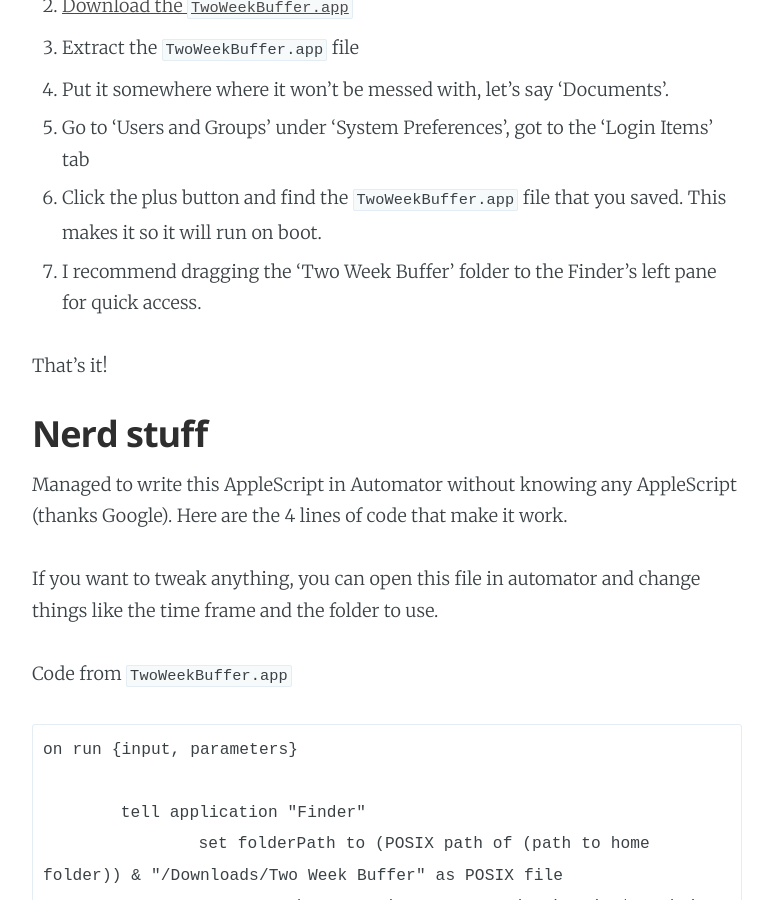
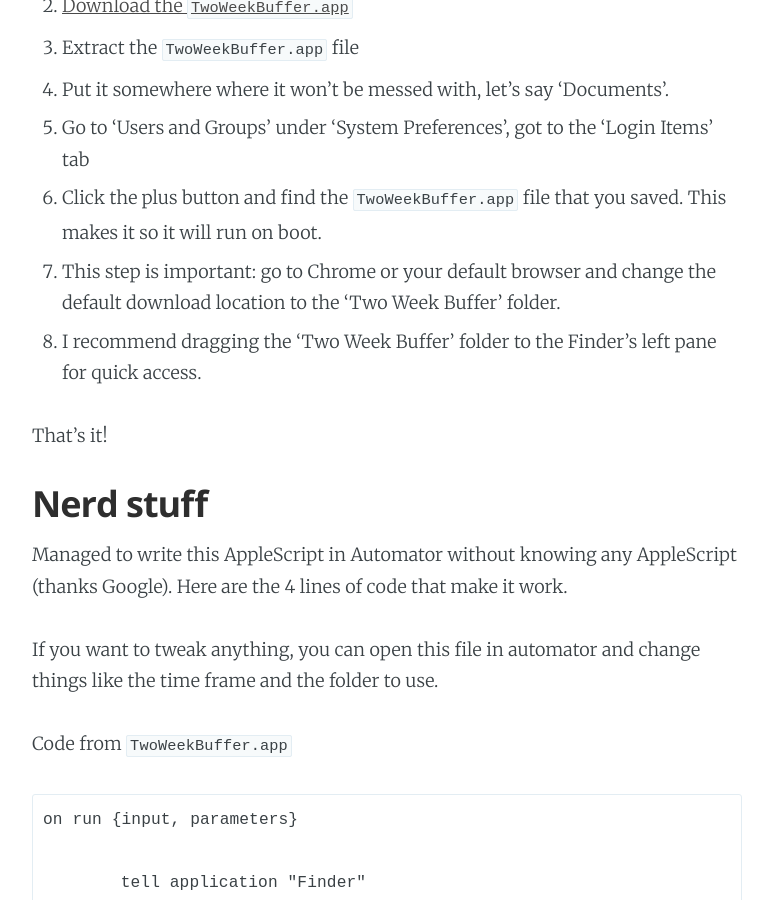
Before and after one commit to a17levine/a17levine.github.io, a Jekyll site: the page built from _posts/2015-08-16-two-week-buffer.markdown, in a window 1280 px wide and 900 px high, scrolled down 2120 px. Shown: the whole window, without its empty margins (253-1026 px from the left). Built offline with Jekyll 4.4.1, drawn with Linux system fonts in a browser that asks for light colours; nearby versions of some CDN libraries; Markdown is read by kramdown in place of the engine named in the settings.

Commit message:
updated steps

```diff
--- a/_posts/2015-08-16-two-week-buffer.markdown
+++ b/_posts/2015-08-16-two-week-buffer.markdown
@@ -41,7 +41,8 @@ When you have the script installed, every time you restart your computer it will
 4. Put it somewhere where it won't be messed with, let's say 'Documents'.
 5. Go to 'Users and Groups' under 'System Preferences', got to the 'Login Items' tab
 6. Click the plus button and find the `TwoWeekBuffer.app` file that you saved. This makes it so it will run on boot.
-7. I recommend dragging the 'Two Week Buffer' folder to the Finder's left pane for quick access.
+7. This step is important: go to Chrome or your default browser and change the default download location to the 'Two Week Buffer' folder.
+8. I recommend dragging the 'Two Week Buffer' folder to the Finder's left pane for quick access.
 
 That's it!
 
```
